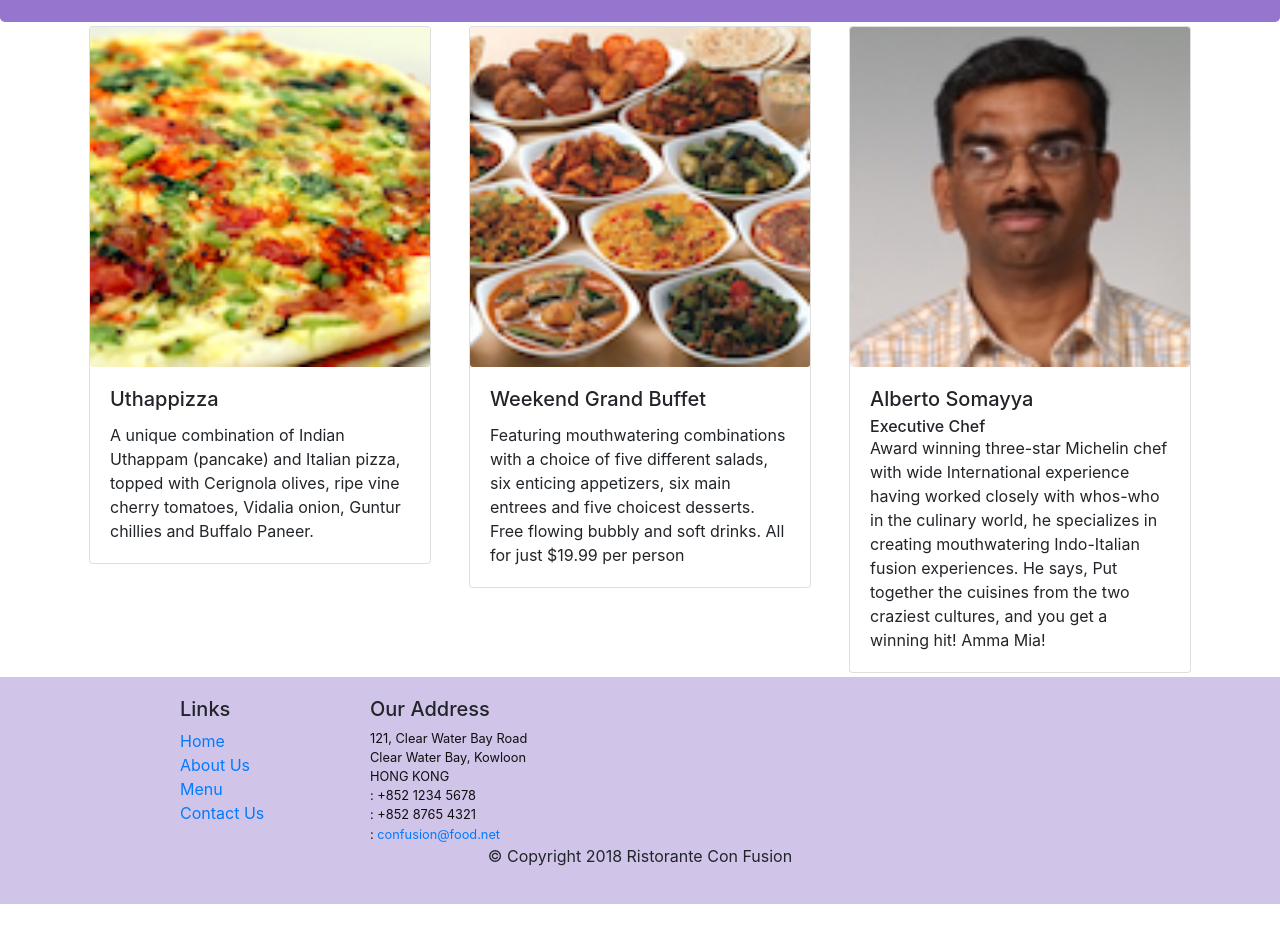
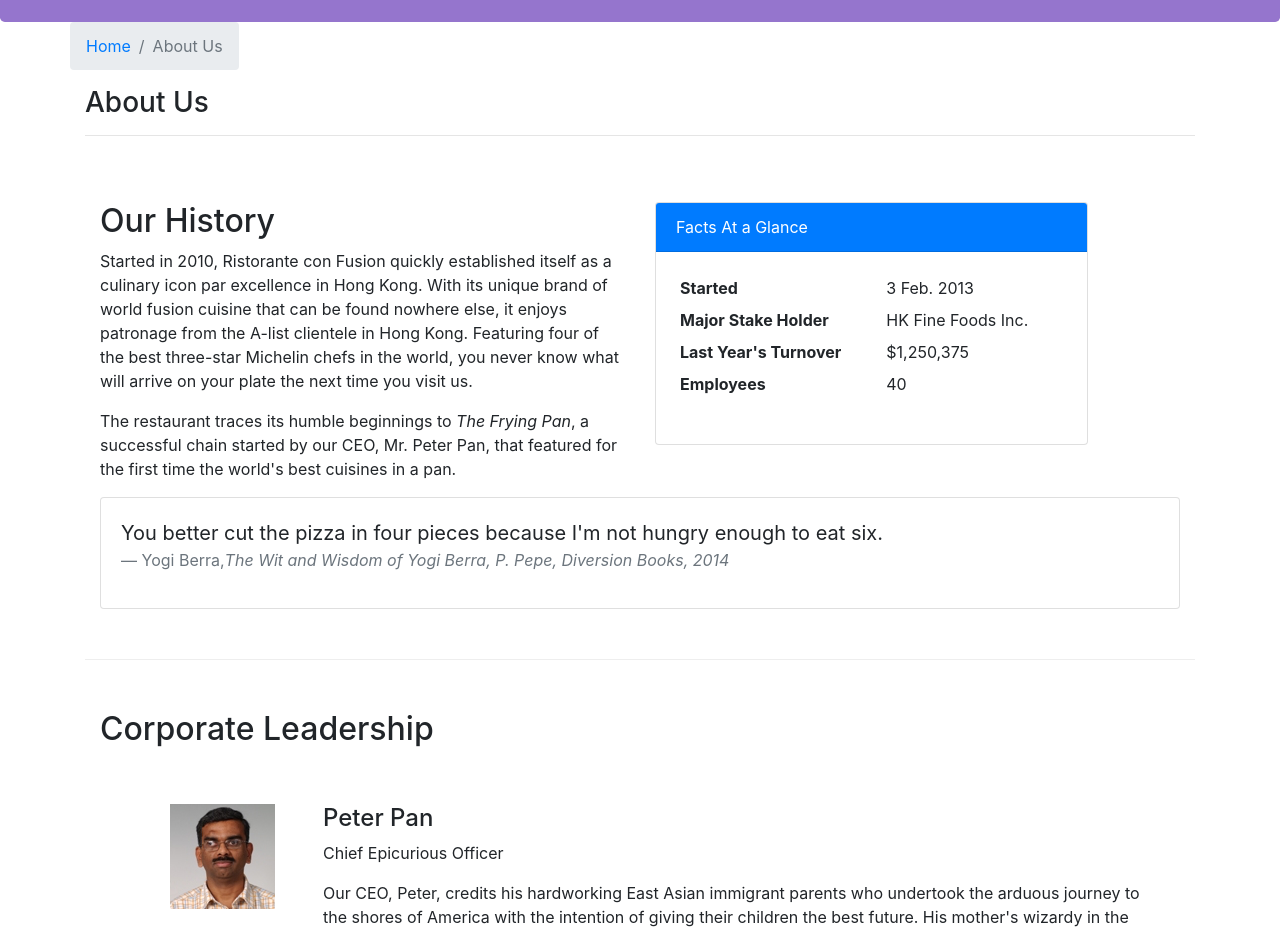
Before and after one commit to harpreet-nitj/react, a React (Create React App) app: page /aboutus in a window 1280 px wide. Before the commit this address led to /home. Shown: the part 320-1252 px from the top of the page. Before the commit the page ends 1224 px from the top, so only its background shows below. Built offline with nearby package versions, Linux system fonts and the light colour scheme; the HTML template or start-up script is replaced by a standard one.

Commit message:
Assignment 2

```diff
--- /dev/null
+++ b/src/components/AboutComponent.js
@@ -0,0 +1,104 @@
+import React from 'react';
+import { Breadcrumb, BreadcrumbItem, Card, CardBody, CardHeader, Media } from 'reactstrap';
+import { Link } from 'react-router-dom';
+
+function RenderLeader({leader}) {
+      if (leader != null)
+          return(
+            <div className="container">
+              <div className="col-12 mt-5">
+                <Media tag="li">
+                  <Media left middle>
+                      <Media object src={leader.image} alt={leader.name} />
+                  </Media>
+                  <Media body className="ml-5">
+                    <Media heading>{leader.name}</Media>
+                    <p>{leader.designation}</p>
+                    <p>{leader.description}</p>
+                  </Media>
+                </Media>
+              </div>
+            </div>
+          );
+          else
+              return(
+                  <div></div>
+              );
+  }
+const About = (props) => {
+
+    const leaders = props.leaders.map((leader) => {
+        return (
+          <div className="container">
+            <div className="row">
+                <RenderLeader leader={leader} />
+            </div>
+          </div>
+        );
+    });
+
+    return(
+        <div className="container">
+            <div className="row">
+                <Breadcrumb>
+                    <BreadcrumbItem><Link to="/home">Home</Link></BreadcrumbItem>
+                    <BreadcrumbItem active>About Us</BreadcrumbItem>
+                </Breadcrumb>
+                <div className="col-12">
+                    <h3>About Us</h3>
+                    <hr />
+                </div>
+            </div>
+            <div className="row row-content">
+                <div className="col-12 col-md-6">
+                    <h2>Our History</h2>
+                    <p>Started in 2010, Ristorante con Fusion quickly established itself as a culinary icon par excellence in Hong Kong. With its unique brand of world fusion cuisine that can be found nowhere else, it enjoys patronage from the A-list clientele in Hong Kong.  Featuring four of the best three-star Michelin chefs in the world, you never know what will arrive on your plate the next time you visit us.</p>
+                    <p>The restaurant traces its humble beginnings to <em>The Frying Pan</em>, a successful chain started by our CEO, Mr. Peter Pan, that featured for the first time the world's best cuisines in a pan.</p>
+                </div>
+                <div className="col-12 col-md-5">
+                    <Card>
+                        <CardHeader className="bg-primary text-white">Facts At a Glance</CardHeader>
+                        <CardBody>
+                            <dl className="row p-1">
+                                <dt className="col-6">Started</dt>
+                                <dd className="col-6">3 Feb. 2013</dd>
+                                <dt className="col-6">Major Stake Holder</dt>
+                                <dd className="col-6">HK Fine Foods Inc.</dd>
+                                <dt className="col-6">Last Year's Turnover</dt>
+                                <dd className="col-6">$1,250,375</dd>
+                                <dt className="col-6">Employees</dt>
+                                <dd className="col-6">40</dd>
+                            </dl>
+                        </CardBody>
+                    </Card>
+                </div>
+                <div className="col-12">
+                    <Card>
+                        <CardBody className="bg-faded">
+                            <blockquote className="blockquote">
+                                <p className="mb-0">You better cut the pizza in four pieces because
+                                    I'm not hungry enough to eat six.</p>
+                                <footer className="blockquote-footer">Yogi Berra,
+                                <cite title="Source Title">The Wit and Wisdom of Yogi Berra,
+                                    P. Pepe, Diversion Books, 2014</cite>
+                                </footer>
+                            </blockquote>
+                        </CardBody>
+                    </Card>
+                </div>
+            </div>
+            <div className="row row-content">
+                <div className="col-12">
+                    <h2>Corporate Leadership</h2>
+                </div>
+                <div className="col-12">
+                    <Media list>
+                        {leaders}
+                    </Media>
+                </div>
+            </div>
+        </div>
+    );
+}
+
+export default About;
--- a/src/components/MainComponent.js
+++ b/src/components/MainComponent.js
@@ -3,6 +3,7 @@
 import Home from './HomeComponent';
 import Menu from './MenuComponent';
 import Contact from './ContactComponent';
+import About from './AboutComponent';
 import DishDetail from './DishdetailComponent';
 import { DISHES } from '../shared/dishes';
 import Header from './HeaderComponent';
@@ -51,6 +52,7 @@
             <Route path='/home' component={HomePage} />
             <Route exact path='/menu' component={() => <Menu dishes={this.state.dishes} />} />
             <Route exact path='/contactus' component={Contact} />} />
+            <Route exact path='/aboutus' component={() => <About leaders={this.state.leaders} />} />
             <Route path='/menu/:dishId' component={DishWithId} />
             <Redirect to="/home" />
         </Switch>
```
